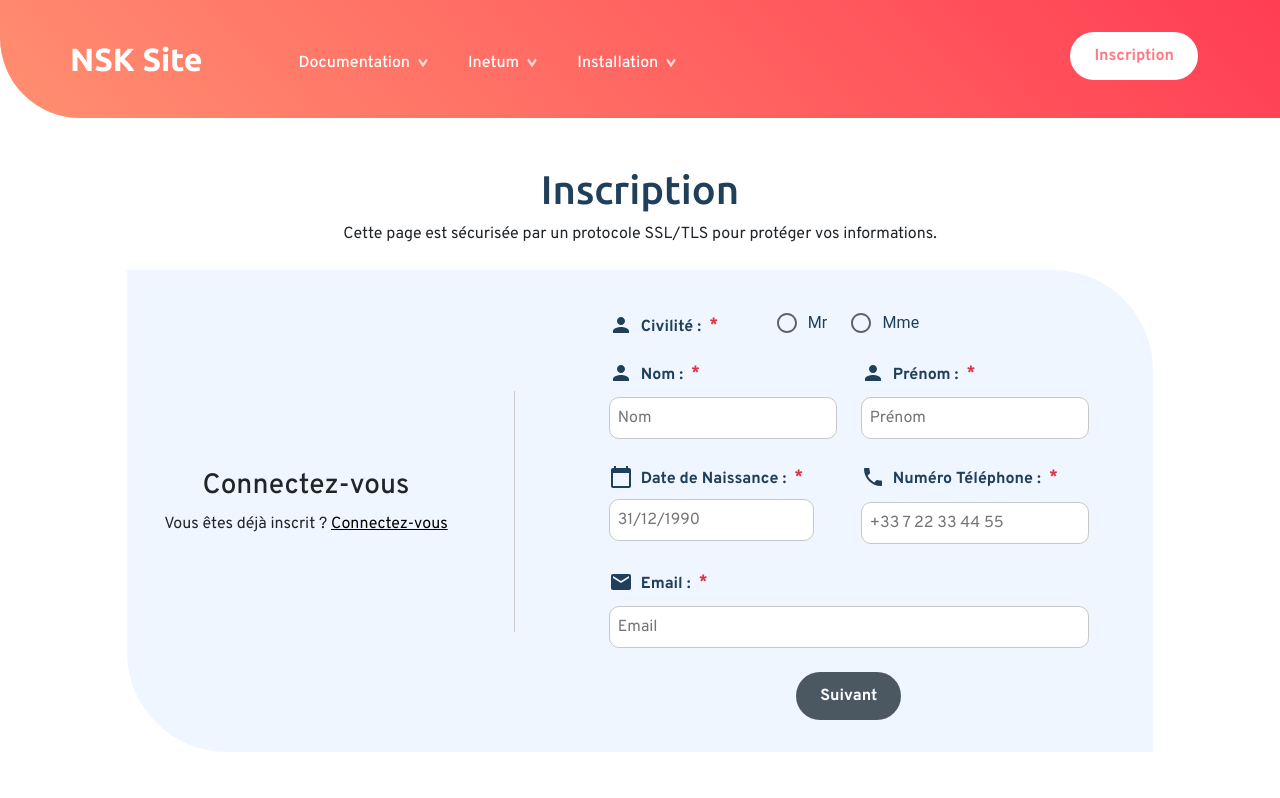
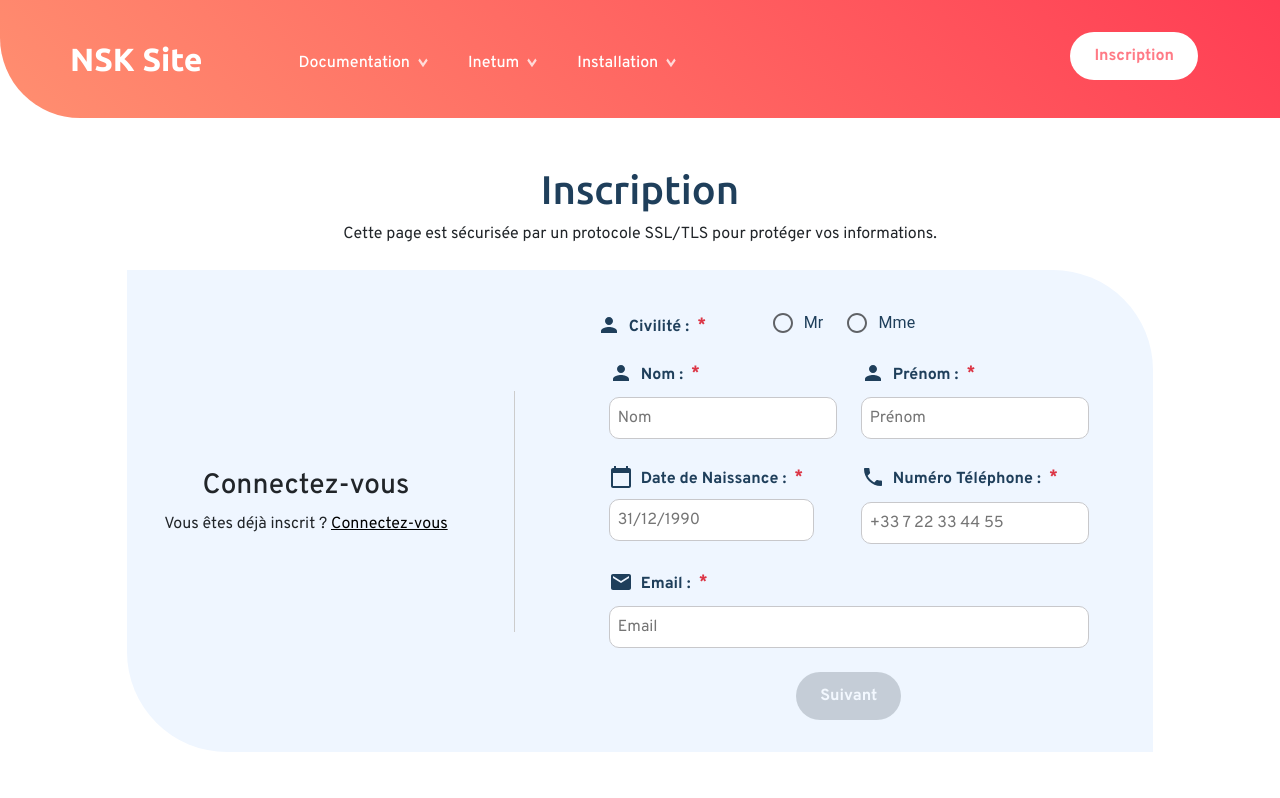
Before and after one commit to ZahirHaniche-dev/nextjs-blogr-landing-page, a Next.js app: page /auth/registration in a window 1280 px wide. Shown: the top 798 px of the page. Built offline with nearby package versions, Linux system fonts and the light colour scheme.

Commit message:
Fix Error registe

```diff
--- a/src/components/Authentification/Register/css/Register.module.css
+++ b/src/components/Authentification/Register/css/Register.module.css
@@ -8,6 +8,16 @@
   border-bottom-left-radius: 100px ;
 }
 
+#auth-form button {
+  background-color: var(--very-grey-blue);
+  margin: 45px;
+}
+
+#auth-form button:disabled {
+  opacity: 0.5;
+  cursor: not-allowed;
+}
+
 /* Media query pour les appareils mobiles */
 @media (max-width: 768px) {
   #registernsk {
--- a/src/components/Interface/RadioGroup.js
+++ b/src/components/Interface/RadioGroup.js
@@ -15,7 +15,7 @@ export default function RadioGroupUI({ label, name, options, icon }) {
 
   return (
     <FormControl component="fieldset">
-      <div className="row" style={{ paddingLeft: '12px', paddingRight: '12px', paddingBottom: '12px' }}>
+      <div className="row" style={{ paddingBottom: '12px' }}>
         {/* Label avec col-6 en mobile */}
         <label className="col-12 col-md-4 d-flex align-items-center gap-2 mb-3 mb-md-0">
           <span className="d-flex align-items-center">{icon}</span>
--- a/src/components/Interface/css/Buttons.module.css
+++ b/src/components/Interface/css/Buttons.module.css
@@ -48,6 +48,7 @@
     border: none;
     border-radius: 5rem;
     cursor: not-allowed;
+    opacity: 0.25;
 }
 
 .styleDisabled:hover {
```
